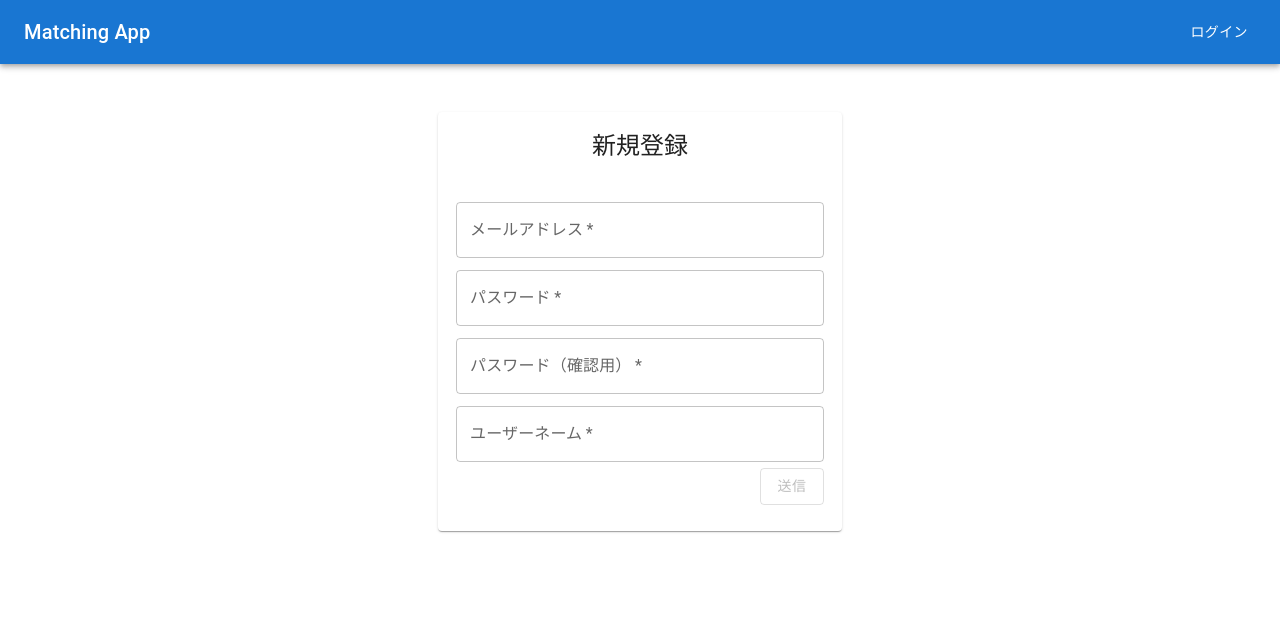
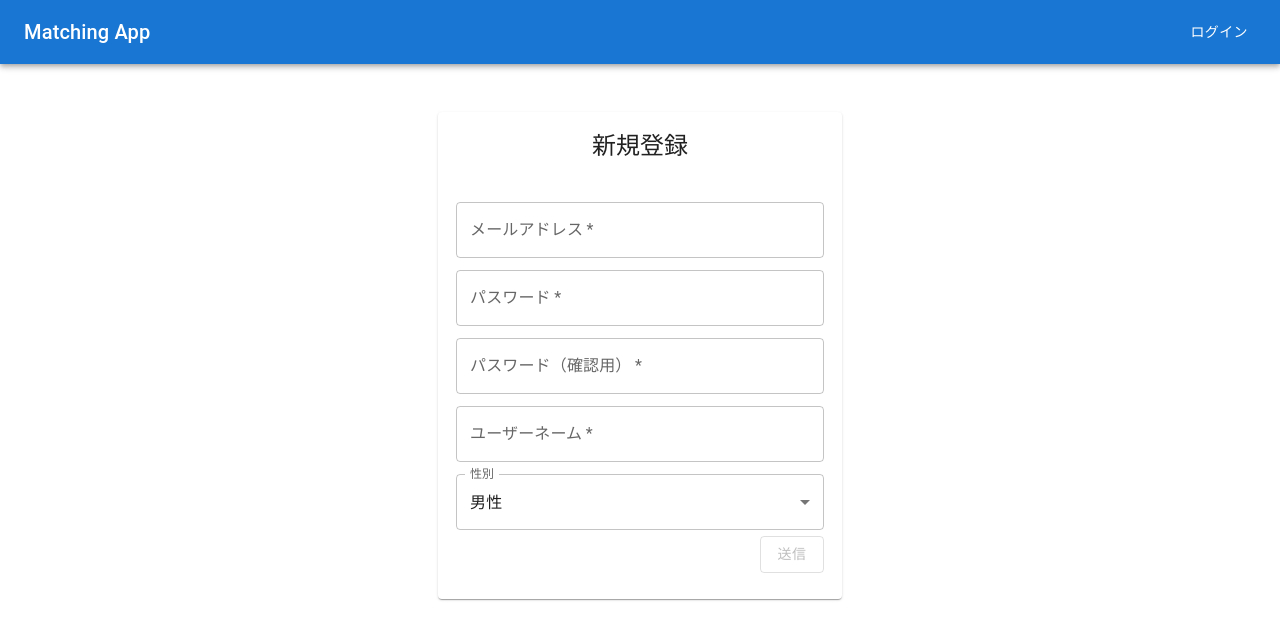
Before and after one commit to uchidataku/matching_app, a React (Create React App) app in the folder frontend/: page /signup in a window 1280 px wide. Shown: the top 640 px of the page. Built offline with nearby package versions, Linux system fonts and the light colour scheme; what axios-case-converter would draw is missing.

Commit message:
feat: SignUpを仮修正

```diff
--- a/frontend/src/App.tsx
+++ b/frontend/src/App.tsx
@@ -2,7 +2,7 @@ import React, {createContext, useEffect, useState} from 'react';
 import CommonLayout from "./components/layouts/CommonLayout";
 import {BrowserRouter as Router, Routes, Route} from "react-router-dom";
 import SignIn from "./components/pages/SignIn";
-import {Account} from "./interfaces";
+import {Account} from "./interfaces/account";
 import Home from "./components/pages/Home";
 import SignUp from "./components/pages/SignUp";
 import Rooms from "./components/pages/Rooms";
--- a/frontend/src/components/pages/Rooms.tsx
+++ b/frontend/src/components/pages/Rooms.tsx
@@ -14,7 +14,7 @@ import {
     TextField,
     Typography
 } from "@mui/material";
-import {Room} from "../../interfaces";
+import {Room} from "../../interfaces/room";
 import {getRooms} from "../../lib/api/rooms";
 
 const useStyles = makeStyles(() => ({
--- a/frontend/src/components/pages/SignIn.tsx
+++ b/frontend/src/components/pages/SignIn.tsx
@@ -2,7 +2,7 @@ import React, {useContext, useState} from "react";
 import {makeStyles} from "@mui/styles";
 import {Link, useNavigate} from "react-router-dom"
 import {Box, Button, Card, CardContent, CardHeader, TextField, Typography} from "@mui/material";
-import {SignInData} from "../../interfaces";
+import {SignInData} from "../../interfaces/account";
 import {signIn} from "../../lib/api/auth";
 import {AuthContext} from "../../App";
 import AlertMessage from "../utils/AlertMessage";
--- a/frontend/src/components/pages/SignUp.tsx
+++ b/frontend/src/components/pages/SignUp.tsx
@@ -1,11 +1,22 @@
 import React, {useContext, useState} from "react";
 import {makeStyles} from "@mui/styles";
 import {Link, useNavigate} from "react-router-dom"
-import {Box, Button, Card, CardContent, CardHeader, TextField, Typography} from "@mui/material";
-import {Gender, SignUpData} from "../../interfaces";
+import {
+    Box,
+    Button,
+    Card,
+    CardContent,
+    CardHeader,
+    FormControl,
+    InputLabel, MenuItem, Select,
+    TextField,
+    Typography
+} from "@mui/material";
+import {SignUpParams} from "../../interfaces/account"
 import {signUp} from "../../lib/api/auth";
 import {AuthContext} from "../../App";
 import AlertMessage from "../utils/AlertMessage";
+import {genders} from "../../data/genders";
 
 const useStyles = makeStyles(() => ({
     submitBtn: {
@@ -37,7 +48,7 @@ function SignUp() {
     const [password, setPassword] = useState<string>('')
     const [passwordConfirmation, setPasswordConfirmation] = useState<string>('')
     const [username, setUsername] = useState<string>('')
-    const [gender, setGender] = useState<Gender>('male')
+    const [gender, setGender] = useState<number>(0)
     const [prefecture, setPrefecture] = useState<string>('')
     const [introduction, setIntroduction] = useState<string>('')
     const [alertMessageOpen, setAlertMessageOpen] = useState<boolean>(false)
@@ -45,7 +56,7 @@ function SignUp() {
     const handleSubmit = async (e: React.MouseEvent<HTMLButtonElement>) => {
         e.preventDefault() // ユーザーにイベントが明示的に処理されない場合にその既定のアクションを通常通りに行うべきではないことを伝える
 
-        const data: SignUpData = {
+        const data: SignUpParams = {
             account: {
                 email: email,
                 password: password,
@@ -123,6 +134,26 @@ function SignUp() {
                             margin="dense"
                             onChange={event => setUsername(event.target.value)}
                         />
+                        <FormControl
+                            variant="outlined"
+                            margin="dense"
+                            fullWidth
+                        >
+                            <InputLabel id="demo-simple-select-outlined-label">性別</InputLabel>
+                            <Select
+                                labelId="demo-simple-select-outlined-label"
+                                id="demo-simple-select-outlined"
+                                value={gender}
+                                // onChange={(e: React.ChangeEvent<{ value: unknown }>) => setGender(e.target.value as number)}
+                                label="性別"
+                            >
+                                {
+                                    genders.map((gender: string, index: number) =>
+                                        <MenuItem value={index}>{gender}</MenuItem>
+                                    )
+                                }
+                            </Select>
+                        </FormControl>
                         <Box className={classes.submitBtn}>
                             <Button
                                 type="submit"
--- /dev/null
+++ b/frontend/src/interfaces/like/index.ts
@@ -0,0 +1,3 @@
+export interface Like {
+    id?: string
+}
--- a/frontend/src/lib/api/accounts.ts
+++ b/frontend/src/lib/api/accounts.ts
@@ -1,5 +1,5 @@
 import client from "./client";
-import {UpdateAccountData} from "../../interfaces";
+import {UpdateAccountData} from "../../interfaces/account";
 
 const token = localStorage.getItem("AUTH_TOKEN");
 
--- a/frontend/src/lib/api/auth.ts
+++ b/frontend/src/lib/api/auth.ts
@@ -1,7 +1,7 @@
 import client from "./client";
-import { SignInData, SignUpData } from "../../interfaces";
+import { SignInData, SignUpParams } from "../../interfaces/account";
 
-export const signUp = (data: SignUpData) => {
+export const signUp = (data: SignUpParams) => {
     return client.post('sign_up', data)
 }
 
--- a/frontend/src/lib/api/messages.ts
+++ b/frontend/src/lib/api/messages.ts
@@ -1,5 +1,5 @@
 import client from "./client";
-import {CreateMessageData} from "../../interfaces";
+import {CreateMessageData} from "../../interfaces/message";
 
 const token = localStorage.getItem("AUTH_TOKEN");
 
```
Also changed, not shown: frontend/src/interfaces/account/index.ts (renamed from frontend/src/interfaces/index.ts, +14 -21 lines), frontend/src/interfaces/message/index.ts (added, +9 -0 lines), frontend/src/interfaces/room/index.ts (added, +7 -0 lines), 1 other file (tests, documents, lock files or other folders).
